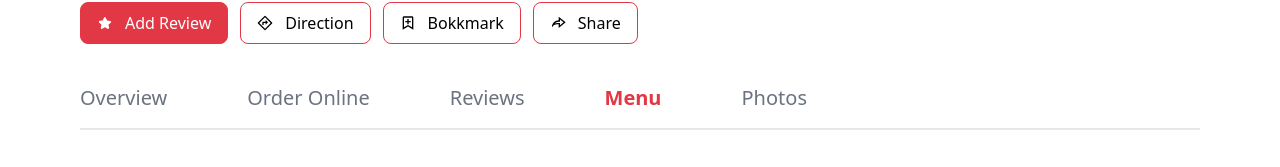
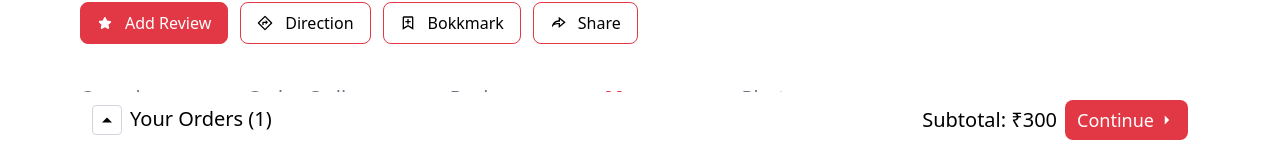
Before and after one commit to Jinocvarughese/Zomato-clone, a React (Create React App) app in the folder frontend/: page /restaurant/1/menu in a window 1280 px wide. Shown: the part 652-819 px from the top of the page. Built offline with nearby package versions, Linux system fonts and the light colour scheme.

Commit message:
added cart

```diff
--- /dev/null
+++ b/frontend/src/Components/Cart/CartContainer.jsx
@@ -0,0 +1,79 @@
+import React, {useState} from 'react';
+import {IoMdArrowDropdown, IoMdArrowDropup, IoMdArrowDropright} from "react-icons/io";
+import { IoCloseSharp} from "react-icons/io5";
+
+//components
+import FoodItem from './FoodItem';
+
+const CartSM = ({ toggle }) => {
+    return (
+       <>
+       <div className="md:hidden flex items-center justify-between">
+       <div className="flex flex-col items-start">
+                  <small className="flex items-center gap-1" onClick={toggle}>
+                      1 item <IoMdArrowDropup />
+                  </small>
+                  <h4> ₹300 <sub>(plus tax)</sub> </h4>
+              </div>
+              <button className="flex items-center gap-1 bg-zomato-400 px-3 py-1 text-white rounded-lg">
+                  Continue <IoMdArrowDropright />
+              </button>
+       </div>
+        </>
+    );
+}
+
+const CartLG = ({toggle}) => {
+    return (
+       <>
+       <div className="hidden md:flex items-center justify-between container px-20 mx-auto">
+       <div className="flex gap-2 text-xl items-start">
+                  <span className="border bg-white border-gray-300 p-1 rounded" onClick={toggle}>
+                     <IoMdArrowDropup />
+                  </span>
+                  <h4> Your Orders (1)</h4>
+              </div>
+           <div className="flex items-center gap-2">
+           <h4 className="text-xl">Subtotal: ₹300</h4>
+           <button className="flex items-center text-lg font-light h-10 gap-1 bg-zomato-400 px-3 py-1 text-white rounded-lg">
+                  Continue <IoMdArrowDropright />
+              </button>
+           </div>
+       </div>
+        </>
+    );
+}
+
+const CartContainer = () => {
+    const [isOpen, setIsOpen] = useState(false);
+
+    const toggleCart = () => setIsOpen((prev) => !prev);
+    const closeCart = () => setIsOpen(false);
+
+    return (
+        <>
+        {isOpen && (
+                    <div className="fixed w-full overflow-y-scroll h-48 bg-white z-10 p-2 bottom-16 px-3 ">
+                    <div className="flex items-center justify-between">
+                      <h3 className="text-xl font-semibold">Your Orders</h3>
+                      <IoCloseSharp onClick={closeCart}/>
+                    </div>
+                    <hr className="my-2" />
+                    <div className="flex flex-col gap-2">
+                      <FoodItem name="Pizza" quantity="3" price="150"/>
+                      <FoodItem name="Pizza" quantity="3" price="150"/>
+                      <FoodItem name="Pizza" quantity="3" price="150"/>
+                      <FoodItem name="Pizza" quantity="3" price="150"/>
+                    </div>
+                </div>
+        )}
+
+          <div className="fixed w-full bg-white z-10 p-2 px-3 bottom-0">
+         <CartSM toggle={toggleCart} />
+         <CartLG toggle={toggleCart} />
+         </div>
+        </>
+    )
+}
+
+export default CartContainer;
--- /dev/null
+++ b/frontend/src/Components/Cart/FoodItem.jsx
@@ -0,0 +1,22 @@
+import React from 'react'
+
+const FoodItem = (props) => {
+    return (
+        <>
+          <div className="flex items-center justify-between">
+           <h5>{props.name}</h5>
+            <div className="flex flex-col items-end">
+                <small>₹{parseInt(props.price) * parseInt(props.quantity)}</small>
+                 <div className="px-1 bg-zomato-400 text-white rounded flex items-center gap-1">
+                    <button className="p-1 py-1 bg-zomato-400 text-white rounded">-</button>
+                     <small>40</small>
+                     <button className="p-1 bg-zomato-400 text-white rounded">+</button>
+                </div>
+            </div>
+          </div>
+          <hr className="my-1" />
+        </>
+    )
+}
+
+export default FoodItem
--- a/frontend/src/layout/Restaurant.layout.jsx
+++ b/frontend/src/layout/Restaurant.layout.jsx
@@ -8,6 +8,8 @@
 import InfoButtons from '../Components/restaurant/InfoButtons';
 import RestaurantInfo from '../Components/restaurant/RestaurantInfo';
 import TabContainer from '../Components/restaurant/Tabs';
+import CartContainer from '../Components/Cart/CartContainer';
+
 
 
 const RestaurantLayout = (props) => {
@@ -52,6 +54,7 @@
       {props.children}
       </div>
     </div>
+    <CartContainer />
     </>
     );
 };
```
